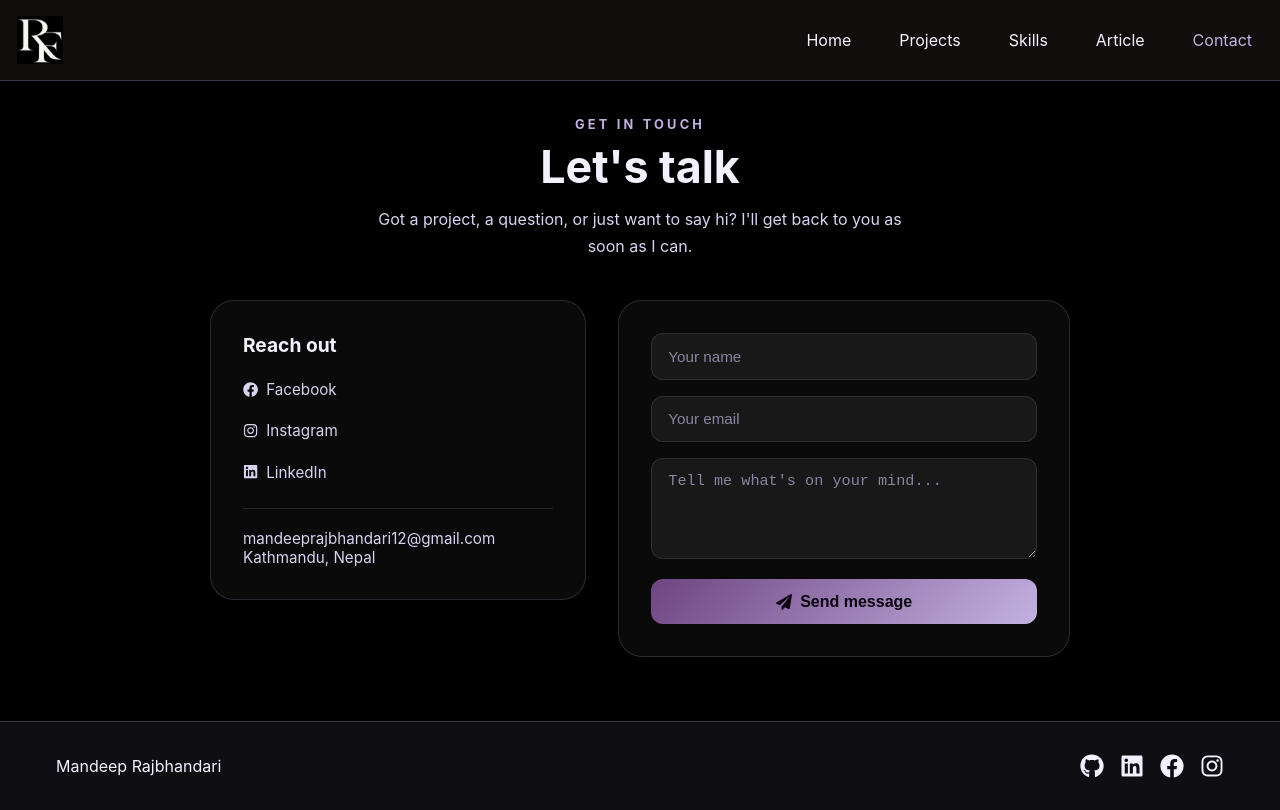
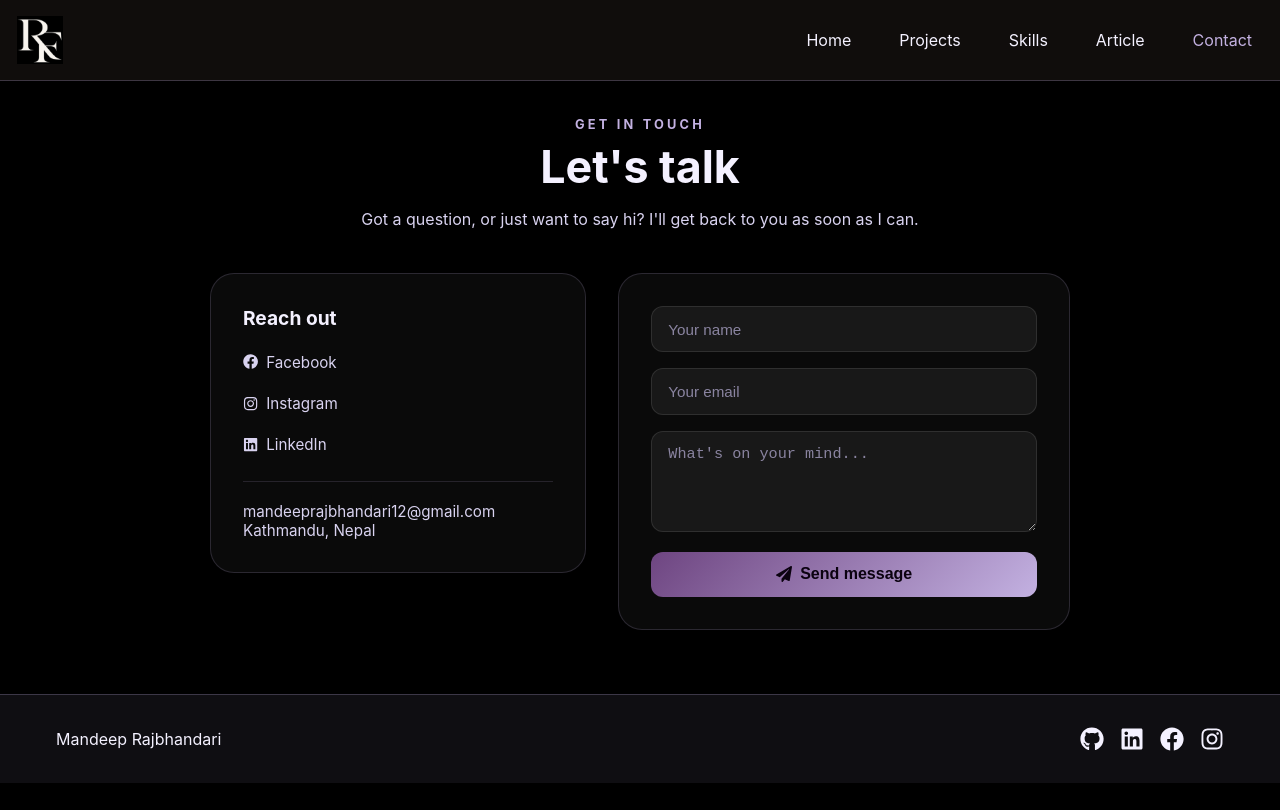
Before and after one commit to RocAfella044/Portfolio, a React (Vite) app: page /contact in a window 1280 px wide. Built offline with nearby package versions, Linux system fonts and the light colour scheme.

Commit message:
placeholder changed

```diff
--- a/src/pages/contact.jsx
+++ b/src/pages/contact.jsx
@@ -44,7 +44,7 @@ export default function Contact() {
         <span className="contact-badge">get in touch</span>
         <h2>Let&apos;s talk</h2>
         <p>
-          Got a project, a question, or just want to say hi? I&apos;ll get back
+          Got a question, or just want to say hi? I&apos;ll get back
           to you as soon as I can.
         </p>
       </header>
@@ -91,7 +91,7 @@ export default function Contact() {
               rows="4"
               value={formData.message}
               onChange={handleChange}
-              placeholder="Tell me what's on your mind..."
+              placeholder="What's on your mind..."
               required
             />
           </div>
```
